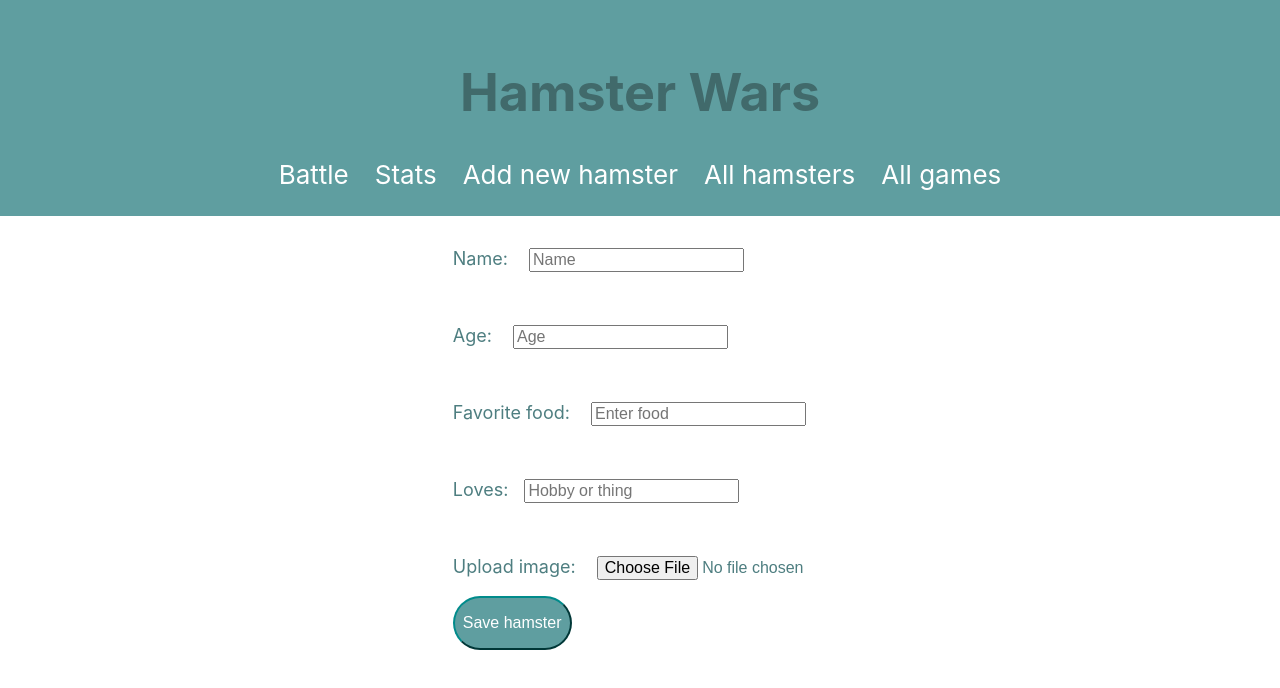
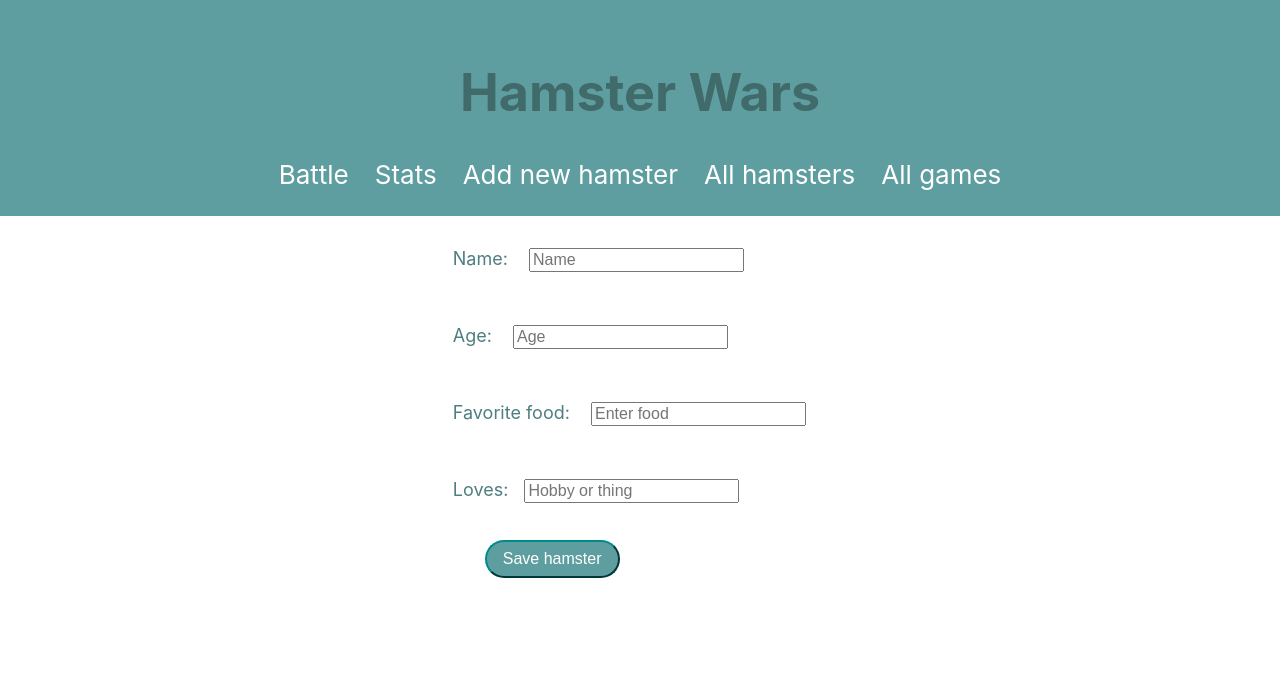
Before and after one commit to AnionaStella/hamsterwars-app, a React (Create React App) app: page /addHamster in a window 1280 px wide. Shown: the top 688 px of the page. Built offline with nearby package versions, Linux system fonts and the light colour scheme.

Commit message:
added default hamsterimage to hamsters post

```diff
--- a/src/App.css
+++ b/src/App.css
@@ -92,8 +92,9 @@ main {
 /* css for matchresults */
 
 .matchup{
-    margin-left: 35%;
+    margin-left: 30%;
     color:  rgb(78, 126, 128);
+    text-align: center;
 }
 .matchup img{
     border-radius: 25%;
@@ -127,7 +128,7 @@ main {
     display: block;
     margin: 1em;
     border: 2px solid;
-    border-color: opacity 25% cadetblue;
+    border-color: cadetblue;
     padding: 1em;
     width: 20rem;
     height: 25rem;
@@ -172,11 +173,12 @@ main {
 .hamsterForm button{
     font-size: medium;
     border-radius: 20em;
-    padding: 1em 0.5em;
+    padding: 0.5em 1em;
     background-color: cadetblue;
     border: 2px outset darkcyan;
     max-width: 10em;
     color: white;
+    margin-left: 2em;
 }
 
 
--- a/src/components/NewHamster.jsx
+++ b/src/components/NewHamster.jsx
@@ -77,14 +77,14 @@ function NewHamster (){
                     <div className="error">{lovesError}</div>
                 </div>
                 <br/>
-                <div>
+                {/* <div>
                 <label>Upload image: </label>
                 <input type="file" name="image"
                     className={imgClass}
                     onChange={e => setImg(e.target.value)}
                     onBlur={() => setImgTouched(img)}/>
                 <div className="error">{imgError}</div>
-                </div>
+                </div> */}
                 <button onClick={() => saveHamster(name, age, food, loves, setNewHamster)}>Save hamster</button>
             </form>
             <h1>{ newHamster ? newHamster + 'was added' : '' }</h1>
```
Also changed, not shown: 1 other file (tests, documents, lock files or other folders).
